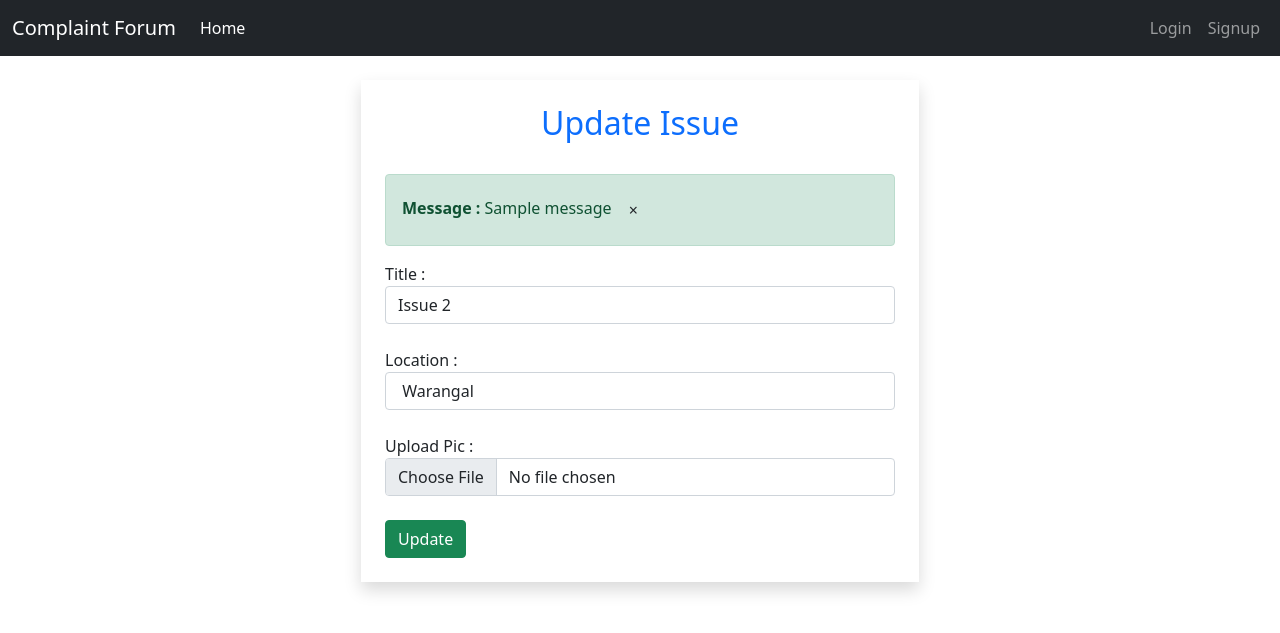
After one commit to VamsiMudaliar/PotHolesIssue, a Django app: template PotHoles/UserComplaint/templates/updateIssue.html in a window 1280 px wide. The commit adds this page. Shown: the top 633 px of the page. Run offline with Django 3.2, Linux system fonts and the light colour scheme; the template is opened without the code that fills it: values that come from a table or form of the project are taken from there, others are empty; data comes from the database, SQL or seed files in the repository; both versions use the stored data as it was after the commit; one stand-in notice (Sample message) is shown; some libraries are stand-ins or nearby versions.

Commit message:
12:00 PM Commit

```diff
--- a/PotHoles/UserComplaint/templates/login.html
+++ b/PotHoles/UserComplaint/templates/login.html
@@ -18,7 +18,7 @@
     </div>
     {% endfor %}
     <form action="{% url 'login' %}" class="form-group" method="POST"> {% csrf_token %}
-        <label class="ml-2">Email :</label>
+        <label class="ml-2">Username :</label>
         <input type="text" name="uname" class="form-control mb-2" placeholder="Enter Your Email" autofocus=True>
         <label class="ml-2">Password :</label>
         <input type="password" name="password" class="form-control mb-2" placeholder="Enter your Password">
--- a/PotHoles/UserComplaint/templates/myIssues.html
+++ b/PotHoles/UserComplaint/templates/myIssues.html
@@ -27,8 +27,8 @@
       <p class="card-text">Posted On : {{  issue.pub_date }}</p>
       <p class="card-text">Upvotes : {{  issue.upvotes }}</p>
       <div style="display: inline-block;">
-        <a href="" class="btn btn-success">Update</a>
-        <a href="../deleteIssue/{{issue.issue_id}}" class="btn btn-danger">Delete</a>
+        <a href="../updateIssue/{{ issue.issue_id }}" class="btn btn-success">Update</a>
+        <a href="../deleteIssue/{{ issue.issue_id }}" class="btn btn-danger">Delete</a>
     </div>
     </div>
   </div>
--- /dev/null
+++ b/PotHoles/UserComplaint/templates/updateIssue.html
@@ -0,0 +1,32 @@
+{% extends "header.html" %}
+
+{% block content %}
+<br>
+    <div class="col-lg-6 offset-3 p-4 shadow">
+    <div class="d-flex flex-column justify-content-center">
+        <h2 class="text-primary text-center">Update Issue</h2><br>
+      {% for message in messages %}
+
+      <div class="alert alert-{{ message.tags }} alert-dismissible fade show " role="alert">
+        <strong>Message :</strong> {{ message }}
+        <button type="button" class="close btn " data-dismiss="alert" aria-label="Close">
+          <span aria-hidden="true">&times;</span>
+        </button>
+      </div>
+      {% endfor %}
+
+    {% if hello %}
+      <form class="form-group" action="#" method="POST" enctype="multipart/form-data">{% csrf_token %}
+            <label>Title :</label> <br>
+            <input type="text" class="form-control" name="title" value="{{ hello.issue_title }}" required=true ><br>
+
+            <label>Location :</label><br>
+            <input type="text" class="form-control" name="location" value=" {{ hello.location }}" required=true ><br>
+
+            <label> Upload Pic : </label><br>
+            <input type="file" class="form-control" name="abc" value="{{ hello.issue_img }}" required=true><br>
+            <input type="submit" class="btn btn-success" value="Update"><br>
+      </form>
+    {% endif %}
+</div></div>
+{% endblock content %}
--- a/PotHoles/UserComplaint/urls.py
+++ b/PotHoles/UserComplaint/urls.py
@@ -9,5 +9,6 @@ urlpatterns = [
     path('addIssue/', views.addIssue, name="addIssue"),
     path('logout/', views.logout, name="logout"),
     path('myIssues/', views.myIssues, name="myIssues"),
-    path('deleteIssue/<int:issueid>', views.deleteIssue, name="deleteIssue")
+    path('deleteIssue/<int:issueid>', views.deleteIssue, name="deleteIssue"),
+    path('updateIssue/<int:issueid>', views.updateIssue, name="updateIssue"),
 ]
```
Also changed, not shown: PotHoles/UserComplaint/views.py (+29 -0 lines), PotHoles/db.sqlite3.
